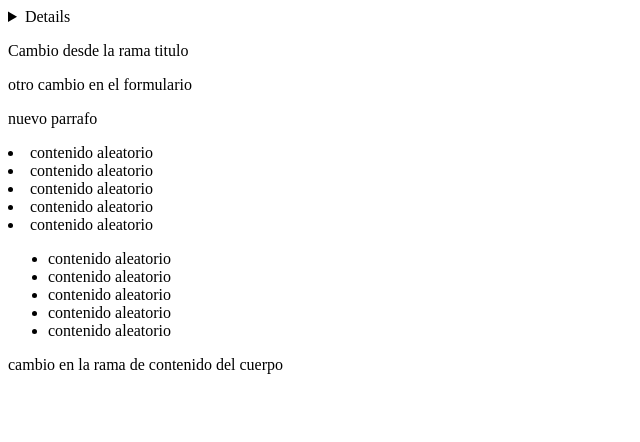
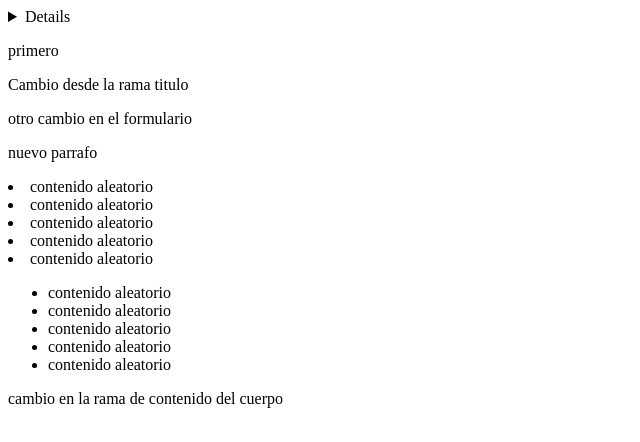
Before and after one commit to Black852456/testeo_subida_version, a plain HTML site: page index.html in a window 1280 px wide. Shown: the whole page, without its empty margins (0-640 px from the left). Drawn offline with Linux system fonts and the light colour scheme.

Commit message:
agregando parrafo en el index.html

```diff
--- a/index.html
+++ b/index.html
@@ -8,7 +8,7 @@
 
 
 <body>
-
+    <p>primero</p>
     <p>Cambio desde la rama titulo</p>
 
 
```
